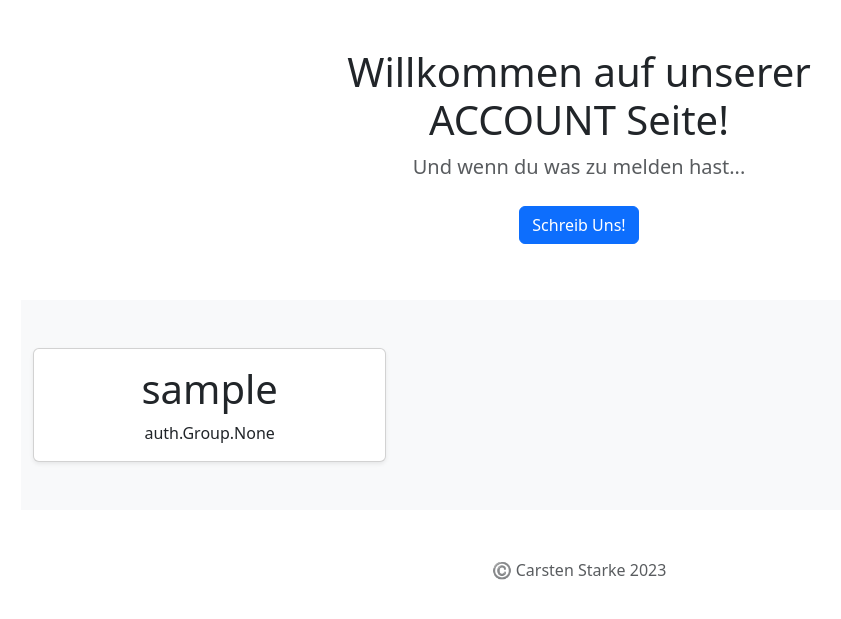
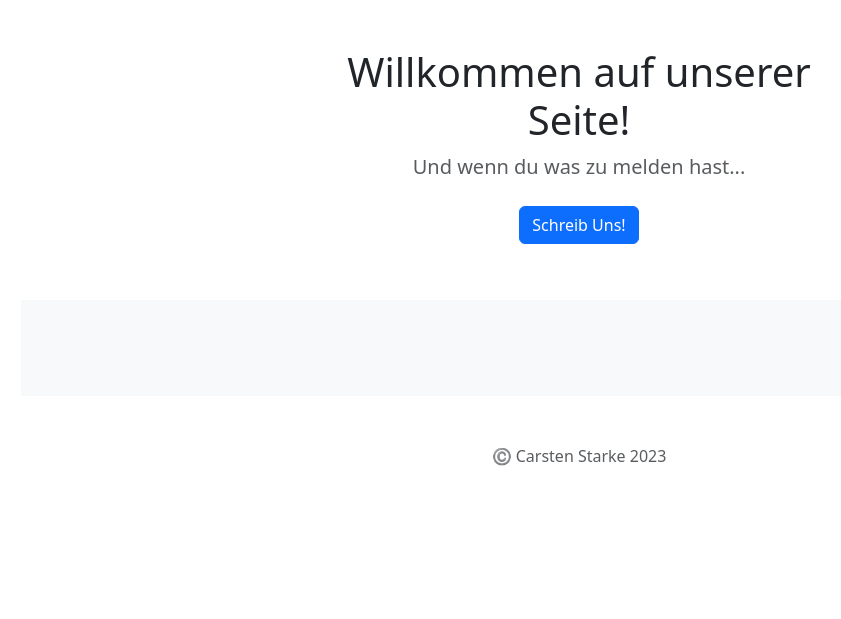
Before and after one commit to carstark/family_website, a Django app: page / in a window 1280 px wide. Shown: the part 80-699 px from the top of the page, without its empty margins (61-902 px from the left). Run offline with Django 4.2, Linux system fonts and the light colour scheme; the visitor is signed in with stand-in values (Sample User, id 1); data comes from the database, SQL or seed files in the repository.

Commit message:
send all User.objects but the first to home.html

```diff
--- a/accounts/templates/accounts/home.html
+++ b/accounts/templates/accounts/home.html
@@ -7,7 +7,7 @@
   <section class="py-0 text-center container">
     <div class="row py-lg-5">
       <div class="col-lg-6 col-md-8 mx-auto">
-        <h1 class="fw-light">Willkommen auf unserer ACCOUNT Seite!</h1>
+        <h1 class="fw-light">Willkommen auf unserer Seite!</h1>
         <p class="lead text-body-secondary">Und wenn du was zu melden hast... </p>
           <a href="mailto:cstarke75@gmail.com
           ?subject=Meldung auf Schreib Uns!
@@ -26,7 +26,8 @@
             <img class="card-img-top" src="">
             <div class="card-body">
               <h1 class="card-text text-center">{{ user.username }}</h1>
-              <p class="card-text text-center">{{ user.groups }}</p>
+              <p class="card-text text-center">joined: {{ user.date_joined.date }}</p>
+              <p class="card-text text-center">last login: {{ user.last_login.date }}</p>
             </div>
           </div>
         </div>
--- a/accounts/views.py
+++ b/accounts/views.py
@@ -43,5 +43,6 @@ def logout(request):
 
 
 def home(request):
-    users = User.objects
+    users = User.objects.all()[1:]
+    User.last_login
     return render(request, 'accounts/home.html', {'users': users})
```
